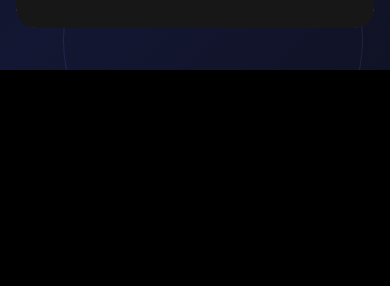
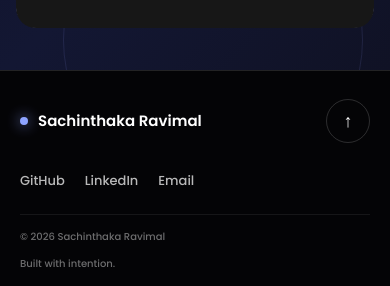
Before and after one commit to Ravimal201/welcome-to-ravi, a React (Vite) app: page / in a window 390 px wide. Shown: the part 7039-7325 px from the top of the page. Before the commit the page ends 7109 px from the top, so only its background shows below. Built offline with nearby package versions, Linux system fonts and the light colour scheme.

Commit message:
update footer

```diff
--- a/src/App.jsx
+++ b/src/App.jsx
@@ -5,6 +5,7 @@ import SkillPage from "./views/SkillPage";
 import ProjectPage from "./views/ProjectPage";
 import Achievement from "./views/Achivements";
 import Contacts from "./views/Contacts";
+import Footer from "./views/Footer";
 import "./index.css";
 
 function App() {
@@ -33,6 +34,8 @@ function App() {
       <section id="contact">
         <Contacts />
       </section>
+
+      <Footer />
     </>
   );
 }
--- a/src/index.css
+++ b/src/index.css
@@ -29,6 +29,116 @@ body {
 }
 
 /* FOOTER */
+.minimal-footer {
+  position: relative;
+  padding: 28px clamp(20px, 5vw, 70px) 18px;
+  border-top: 1px solid rgba(255, 255, 255, 0.12);
+  background: rgba(5, 5, 7, 0.96);
+}
+
+.minimal-footer-inner {
+  display: grid;
+  grid-template-columns: 1fr auto 44px;
+  align-items: center;
+  gap: 28px;
+  max-width: 1180px;
+  margin: 0 auto;
+}
+
+.minimal-footer-name {
+  display: flex;
+  align-items: center;
+  gap: 10px;
+  font-family: poppins-semi, sans-serif;
+  font-size: 15px;
+}
+
+.minimal-footer-status {
+  width: 8px;
+  height: 8px;
+  border-radius: 50%;
+  background: #8ea4ff;
+  box-shadow: 0 0 14px rgba(142, 164, 255, 0.9);
+}
+
+.minimal-footer-links {
+  display: flex;
+  align-items: center;
+  gap: 24px;
+}
+
+.minimal-footer-links a {
+  color: rgba(255, 255, 255, 0.72);
+  font-family: poppins, sans-serif;
+  font-size: 13px;
+  text-decoration: none;
+  transition: color 0.2s ease;
+}
+
+.minimal-footer-links a:hover {
+  color: #ffffff;
+}
+
+.minimal-footer-top {
+  display: inline-grid;
+  place-items: center;
+  width: 44px;
+  height: 44px;
+  border: 1px solid rgba(255, 255, 255, 0.16);
+  border-radius: 50%;
+  background: transparent;
+  color: #ffffff;
+  cursor: pointer;
+  font-size: 18px;
+  transition: border-color 0.2s ease, transform 0.2s ease, background 0.2s ease;
+}
+
+.minimal-footer-top:hover {
+  transform: translateY(-3px);
+  border-color: rgba(255, 255, 255, 0.38);
+  background: rgba(255, 255, 255, 0.06);
+}
+
+.minimal-footer-meta {
+  display: flex;
+  justify-content: space-between;
+  max-width: 1180px;
+  margin: 24px auto 0;
+  padding-top: 14px;
+  border-top: 1px solid rgba(255, 255, 255, 0.07);
+  color: rgba(255, 255, 255, 0.42);
+  font-family: poppins, sans-serif;
+  font-size: 10px;
+}
+
+@media (max-width: 700px) {
+  .minimal-footer-inner {
+    grid-template-columns: 1fr 44px;
+  }
+
+  .minimal-footer-links {
+    grid-column: 1 / -1;
+    grid-row: 2;
+    flex-wrap: wrap;
+    gap: 14px 20px;
+  }
+
+  .minimal-footer-top {
+    grid-column: 2;
+    grid-row: 1;
+  }
+
+  .minimal-footer-meta {
+    gap: 12px;
+  }
+}
+
+@media (max-width: 420px) {
+  .minimal-footer-meta {
+    flex-direction: column;
+  }
+}
+
 .site-footer {
   position: relative;
   overflow: hidden;
--- a/src/views/Footer.jsx
+++ b/src/views/Footer.jsx
@@ -1,59 +1,22 @@
 import { contactButtons } from "../models/contactButtons";
 
-const footerLinks = [
-  { label: "Home", target: "home" },
-  { label: "About", target: "about" },
-  { label: "Skills", target: "skills" },
-  { label: "Projects", target: "projects" },
-  { label: "Certificates", target: "certificates" },
-  { label: "Contact", target: "contact" },
-];
-
 function Footer() {
-  const scrollToSection = (event, target) => {
-    event.preventDefault();
-    document.getElementById(target)?.scrollIntoView({ behavior: "smooth" });
+  const scrollToTop = () => {
+    window.scrollTo({ top: 0, behavior: "smooth" });
   };
 
+  const socialLinks = contactButtons.filter((button) => button.id !== 1);
+
   return (
-    <footer className="site-footer">
-      <div className="footer-content">
-        <div className="footer-intro">
-          <span className="footer-eyebrow">Available for meaningful work</span>
-          <div className="footer-brand-row">
-            <span className="space-astronaut" aria-hidden="true">
-              👨‍🚀
-            </span>
-            <a
-              className="footer-brand"
-              href="#home"
-              onClick={(event) => scrollToSection(event, "home")}
-            >
-              <span className="footer-mark">&lt;/&gt;</span>
-              <span>Sachinthaka Ravimal</span>
-            </a>
-          </div>
-          <p>
-            Building thoughtful digital experiences with code and curiosity.
-          </p>
+    <footer className="minimal-footer">
+      <div className="minimal-footer-inner">
+        <div className="minimal-footer-name">
+          <span className="minimal-footer-status" aria-hidden="true" />
+          <span>Sachinthaka Ravimal</span>
         </div>
 
-        <nav className="footer-nav" aria-label="Footer navigation">
-          <span className="footer-label">Explore</span>
-          {footerLinks.map((link) => (
-            <a
-              key={link.target}
-              href={`#${link.target}`}
-              onClick={(event) => scrollToSection(event, link.target)}
-            >
-              {link.label}
-            </a>
-          ))}
-        </nav>
-
-        <div className="footer-socials">
-          <span className="footer-label">Elsewhere</span>
-          {contactButtons.slice(1).map((button) => (
+        <nav className="minimal-footer-links" aria-label="Social links">
+          {socialLinks.map((button) => (
             <a
               key={button.id}
               href={button.link}
@@ -61,15 +24,24 @@ function Footer() {
               rel="noreferrer"
             >
               {button.label}
-              <span aria-hidden="true">↗</span>
             </a>
           ))}
-        </div>
+          <a href="mailto:universityravimal@gmail.com">Email</a>
+        </nav>
+
+        <button
+          className="minimal-footer-top"
+          type="button"
+          onClick={scrollToTop}
+          aria-label="Back to top"
+        >
+          <span aria-hidden="true">↑</span>
+        </button>
       </div>
 
-      <div className="footer-bottom">
+      <div className="minimal-footer-meta">
         <span>© {new Date().getFullYear()} Sachinthaka Ravimal</span>
-        <span>Designed &amp; built with care</span>
+        <span>Built with intention.</span>
       </div>
     </footer>
   );
```
